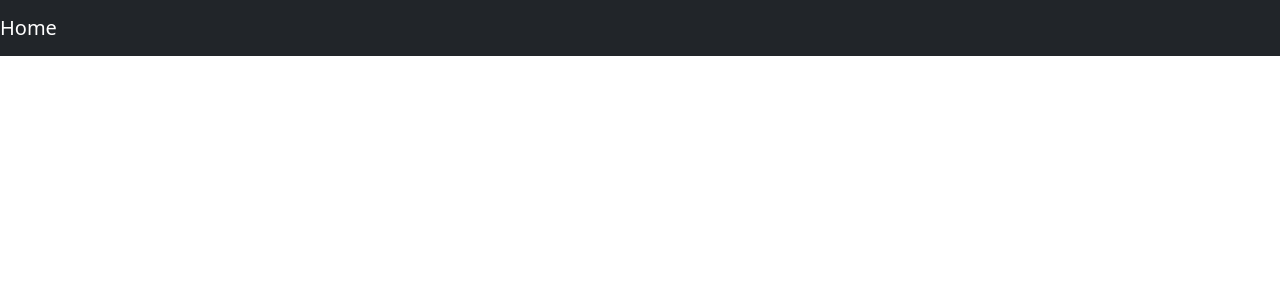
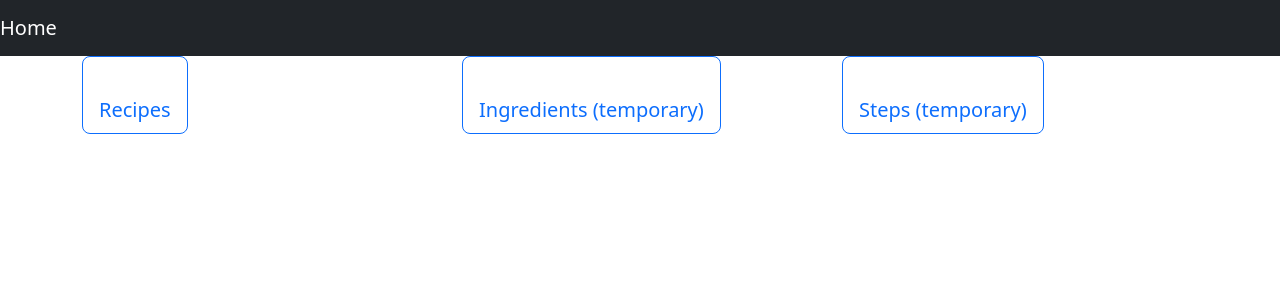
Before and after one commit to Jul-2022-LC-LiftOff/Grocery-Cart, an Angular app in the folder grocery-cart/: page / in a window 1280 px wide. Shown: the top 300 px of the page. Built offline with nearby package versions, Linux system fonts and the light colour scheme.

Commit message:
added some basic html in home; added HttpClientModule in app.module.ts

```diff
--- a/grocery-cart/src/app/app-routing.module.ts
+++ b/grocery-cart/src/app/app-routing.module.ts
@@ -1,7 +1,17 @@
 import { NgModule } from '@angular/core';
 import { RouterModule, Routes } from '@angular/router';
+import { HomeComponent } from './home/home.component';
+import { IngredientComponent } from './ingredient/ingredient.component';
+import { RecipeComponent } from './recipe/recipe.component';
+import { StepComponent } from './step/step.component';
 
-const routes: Routes = [];
+const routes: Routes = [
+  {path: 'home', component: HomeComponent},
+  {path: 'recipes', component: RecipeComponent},
+  {path: 'steps', component: StepComponent},
+  {path: 'ingredients', component: IngredientComponent},
+  {path: '', component: HomeComponent}
+];
 
 @NgModule({
   imports: [RouterModule.forRoot(routes)],
--- a/grocery-cart/src/app/app.module.ts
+++ b/grocery-cart/src/app/app.module.ts
@@ -8,6 +8,7 @@ import { RecipeComponent } from './recipe/recipe.component';
 import { NgbModule } from '@ng-bootstrap/ng-bootstrap';
 import { IngredientComponent } from './ingredient/ingredient.component';
 import { StepComponent } from './step/step.component';
+import {HttpClientModule} from '@angular/common/http';
 
 @NgModule({
   declarations: [
@@ -20,7 +21,8 @@ import { StepComponent } from './step/step.component';
   imports: [
     BrowserModule,
     AppRoutingModule,
-    NgbModule
+    NgbModule,
+    HttpClientModule
   ],
   providers: [],
   bootstrap: [AppComponent]
--- a/grocery-cart/src/app/home/home.component.html
+++ b/grocery-cart/src/app/home/home.component.html
@@ -1 +1,25 @@
-<p>home works!</p>
+<div class="container">
+    <div class="row">
+      <div class="col-sm">
+        <a href="/recipes"
+           role="button"
+           class="btn btn-outline-primary btn-lg btn-block text-center">
+          <br>Recipes
+        </a>
+      </div>
+      <div class="col-sm">
+        <a href="/ingredients"
+           role="button"
+           class="btn btn-outline-primary btn-lg btn-block text-center">
+          <br>Ingredients (temporary)
+        </a>
+      </div>
+      <div class="col-sm">
+        <a href="/steps"
+           role="button"
+           class="btn btn-outline-primary btn-lg btn-block text-center">
+          <br>Steps (temporary)
+        </a>
+      </div>
+    </div>
+  </div>
```
